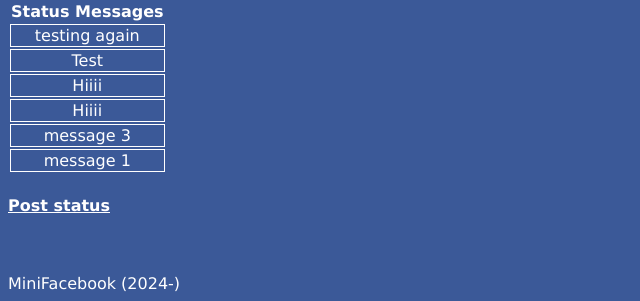
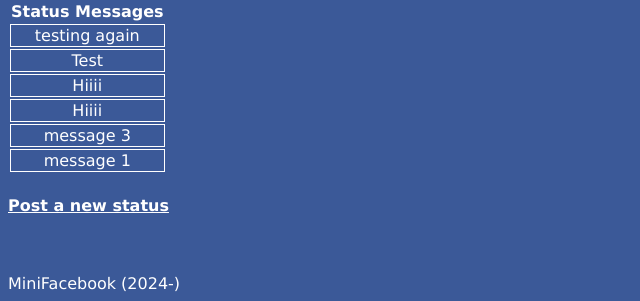
Before and after one commit to samhithasr/cs412, a Django app: page /mini_fb/show_profile/3 in a window 1280 px wide. Shown: the part 514-815 px from the top of the page, without its empty margins (0-640 px from the left). Run offline with Django 5.2, Linux system fonts and the light colour scheme; data comes from the database, SQL or seed files in the repository; both versions use the stored data as it was after the commit.

Commit message:
Added views and templates

```diff
--- a/mini_fb/templates/mini_fb/show_profile.html
+++ b/mini_fb/templates/mini_fb/show_profile.html
@@ -55,7 +55,7 @@ mini_fb application. This file "inherits" from base.html.
         </table>
 
         <h4>
-            <a href="{% url 'create_status' profile.pk %}">Post status</a>
+            <a href="{% url 'create_status' profile.pk %}">Post a new status</a>
         </h4>
 
     </profile>
```
Also changed, not shown: db.sqlite3.
